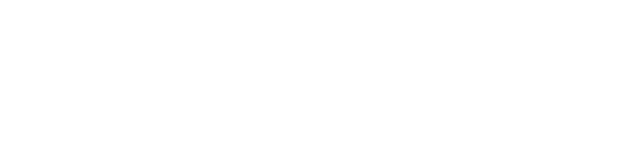
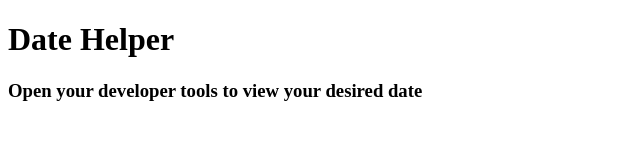
Before and after one commit to bnestes18/date-helper, a plain HTML site: page index.html in a window 1280 px wide. Shown: the whole page, without its empty margins (0-640 px from the left). Drawn offline with Linux system fonts and the light colour scheme.

Commit message:
Added title and subtitle

```diff
--- a/index.html
+++ b/index.html
@@ -8,6 +8,8 @@
 </head>
 <body>
 
+    <h1>Date Helper</h1>
+    <h3>Open your developer tools to view your desired date</h3>
     <script src="main.js"></script>
 </body>
 </html>
```
